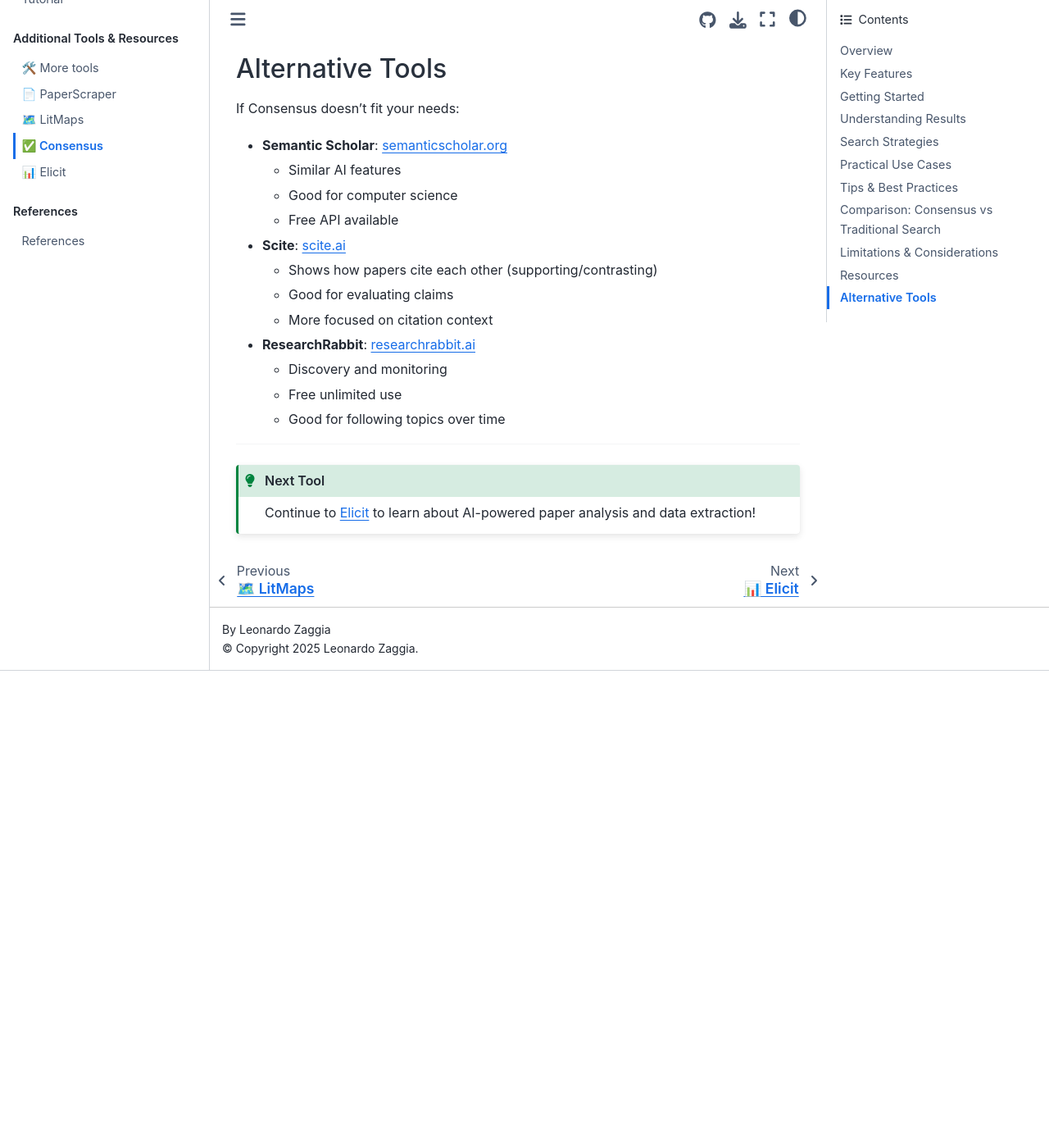
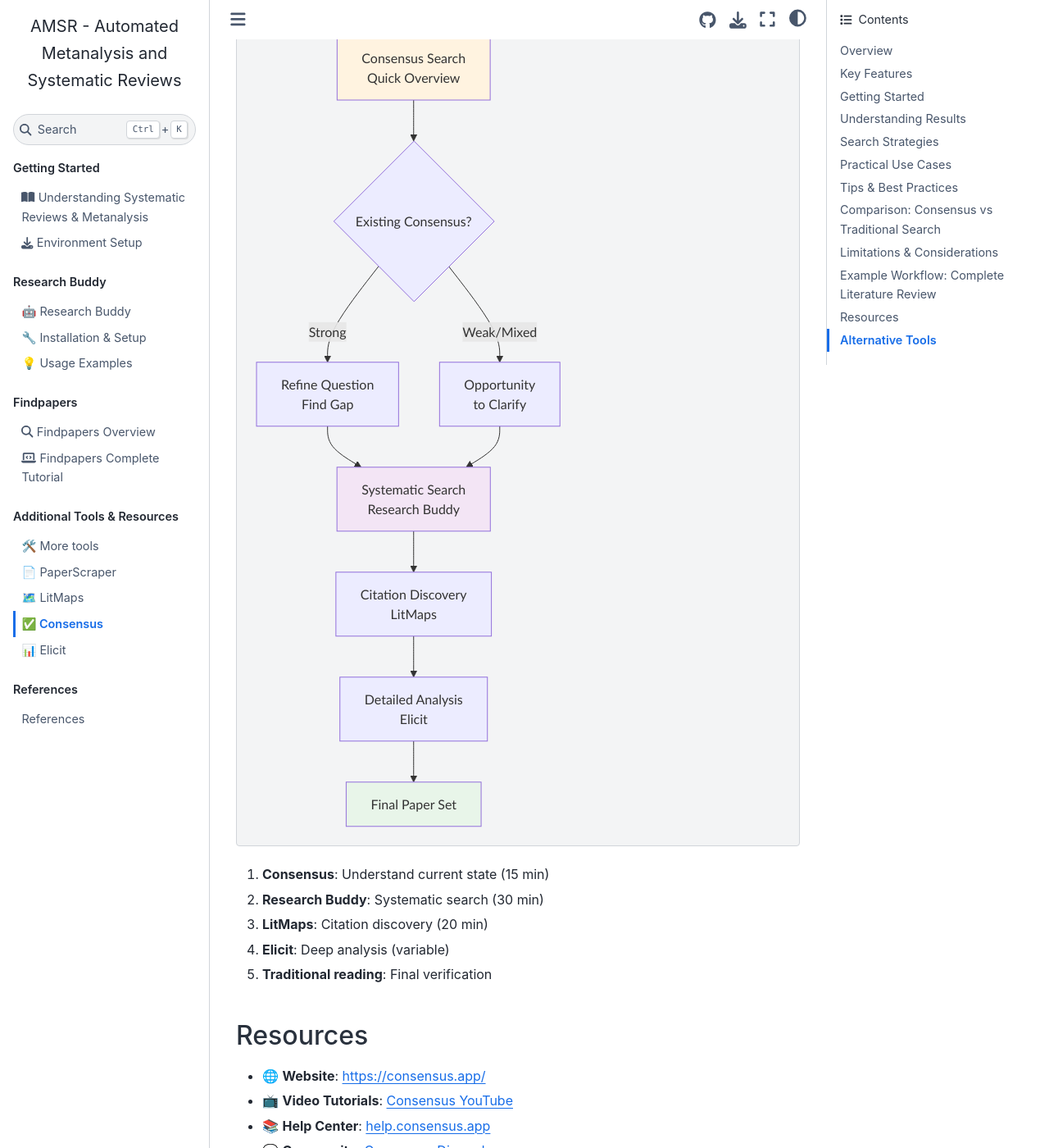
Before and after one commit to leonardozaggia/automated_systematic_literature_search, a Jupyter Book: the page built from book/additional_tools/3_Consensus.md, in a window 1280 px wide and 1400 px high, scrolled down 10415 px. Shown: the whole window at 82% size. Built offline with Jupyter Book 1.0.4 settings and Sphinx 7.4.7 and the Sphinx Book theme 1.1.4, drawn with Linux system fonts in a browser that asks for light colours; before the commit the page ends 11233 px from its top, so only the background shows below that; some of the changed text lies outside the part shown.

Commit message:
workflow example consensus

````diff
--- a/book/additional_tools/3_Consensus.md
+++ b/book/additional_tools/3_Consensus.md
@@ -352,6 +352,32 @@
 - **Elicit**: Detailed paper analysis
 - **Traditional databases**: PubMed, Scopus, Web of Science
 
+## Example Workflow: Complete Literature Review
+
+```{mermaid}
+graph TD
+    A[Research Question] --> B["Consensus Search<br>Quick Overview"]
+    B --> C{Existing Consensus?}
+    C -->|Strong| D["Refine Question<br>Find Gap"]
+    C -->|Weak/Mixed| E["Opportunity<br>to Clarify"]
+    D --> F["Systematic Search<br>Research Buddy"]
+    E --> F
+    F --> G["Citation Discovery<br>LitMaps"]
+    G --> H["Detailed Analysis<br>Elicit"]
+    H --> I[Final Paper Set]
+
+    style A fill:#e3f2fd
+    style B fill:#fff3e0
+    style F fill:#f3e5f5
+    style I fill:#e8f5e9
+```
+
+1. **Consensus**: Understand current state (15 min)
+2. **Research Buddy**: Systematic search (30 min)
+3. **LitMaps**: Citation discovery (20 min)
+4. **Elicit**: Deep analysis (variable)
+5. **Traditional reading**: Final verification
+
 ## Resources
 
 - 🌐 **Website**: [https://consensus.app/](https://consensus.app/)
````
